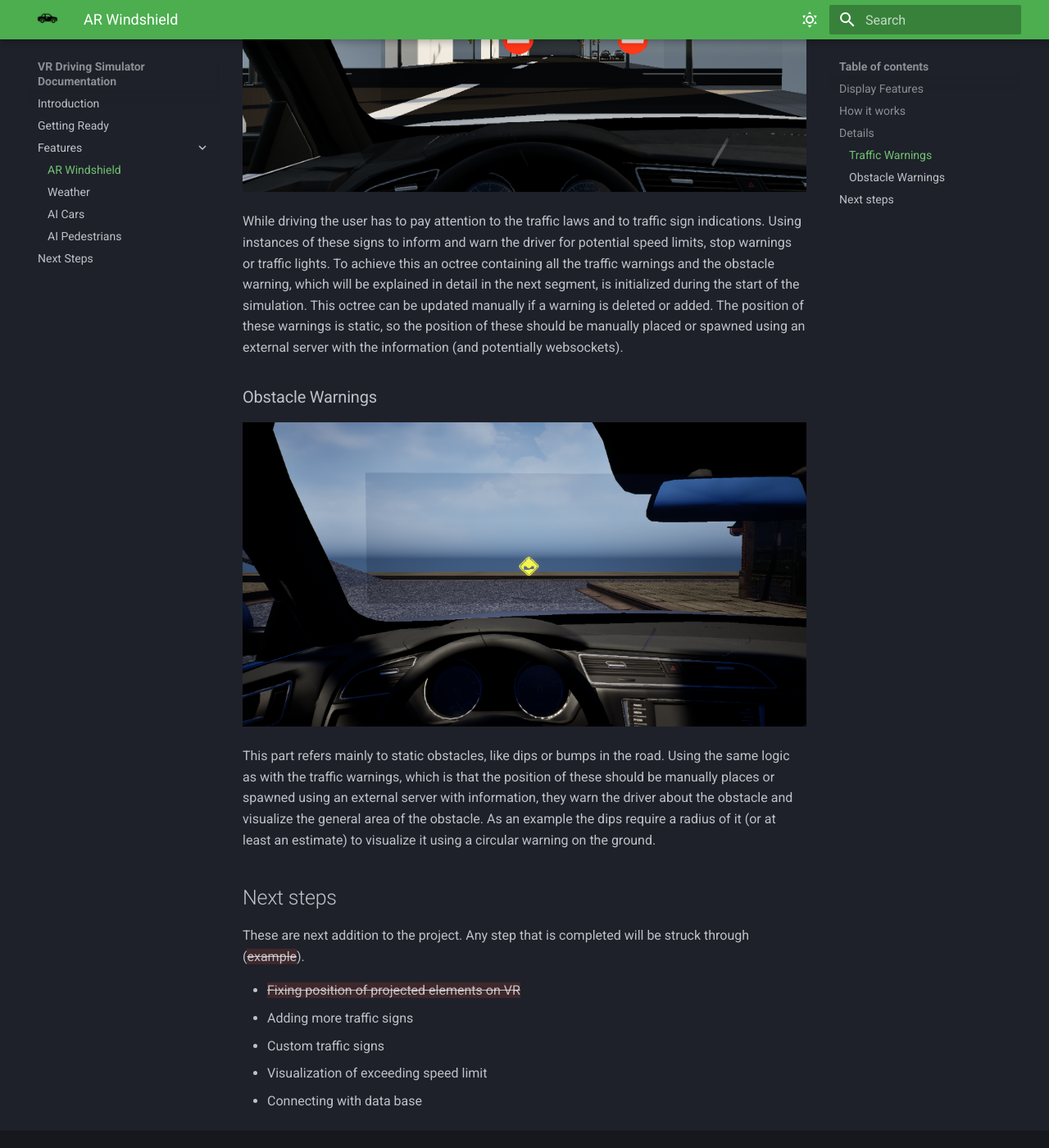
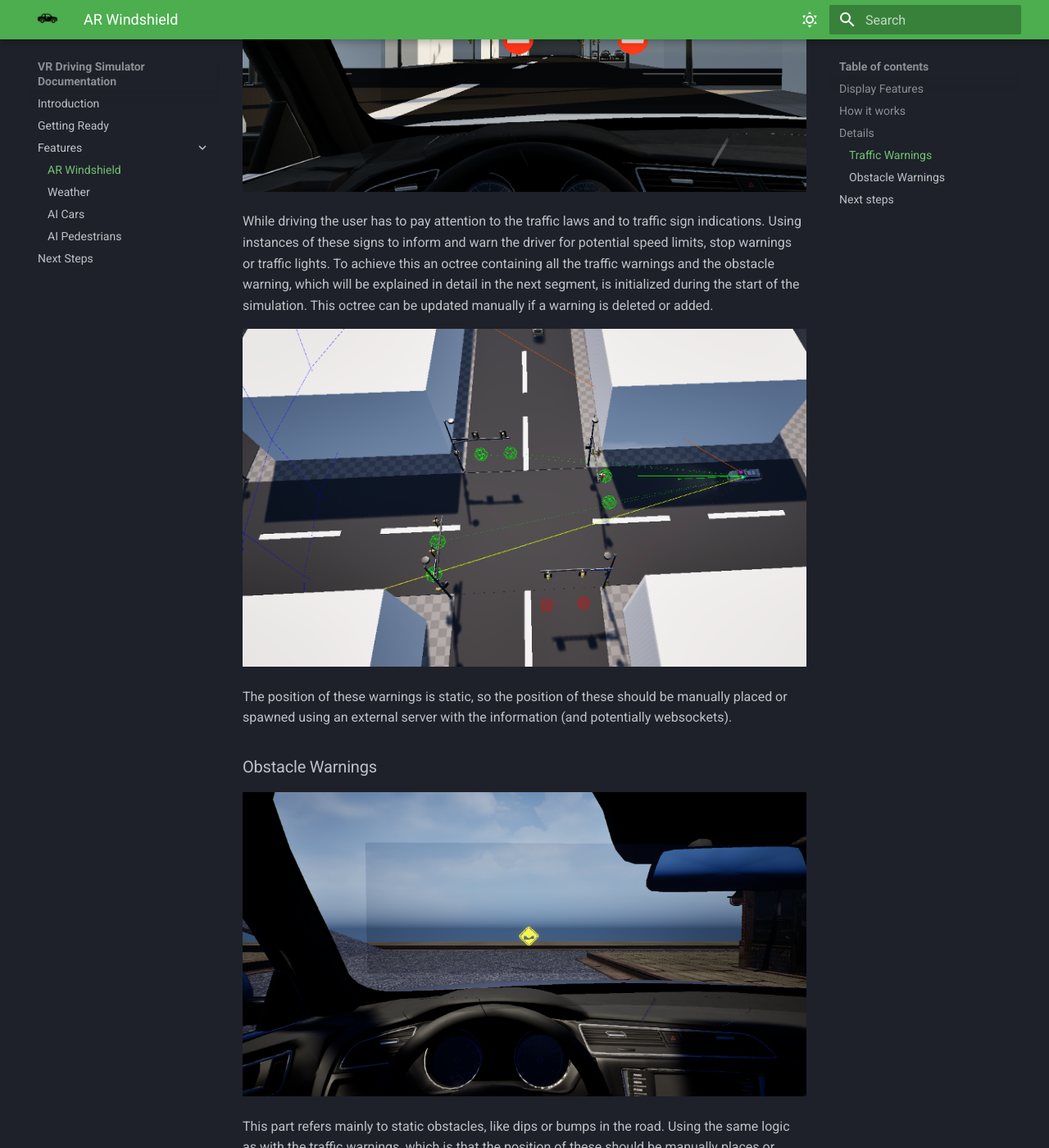
Before and after one commit to DimCharala/docs-vr-sim, an MkDocs documentation site: the page built from docs/ar-windshield.md, in a window 1280 px wide and 1400 px high, scrolled down 1427 px. Shown: the whole window at 82% size. Built offline with MkDocs 1.6.1 and Material for MkDocs 9.7.7, drawn with Linux system fonts in a browser that asks for light colours; some web fonts are replaced.

Commit message:
sign visualization pic added

```diff
--- a/docs/ar-windshield.md
+++ b/docs/ar-windshield.md
@@ -25,7 +25,11 @@ Specifically for the visualization of the danger levels of Cars and Pedestrians
 
 ![Forbidden traffic sign during traffic light](assets/traffic-warning-forbidden.png)
 
-While driving the user has to pay attention to the traffic laws and to traffic sign indications. Using instances of these signs to inform and warn the driver for potential speed limits, stop warnings or traffic lights. To achieve this an octree containing all the traffic warnings and the obstacle warning, which will be explained in detail in the next segment, is initialized during the start of the simulation. This octree can be updated manually if a warning is deleted or added. The position of these warnings is static, so the position of these should be manually placed or spawned using an external server with the information (and potentially websockets).
+While driving the user has to pay attention to the traffic laws and to traffic sign indications. Using instances of these signs to inform and warn the driver for potential speed limits, stop warnings or traffic lights. To achieve this an octree containing all the traffic warnings and the obstacle warning, which will be explained in detail in the next segment, is initialized during the start of the simulation. This octree can be updated manually if a warning is deleted or added.
+
+![Warnings Algorithm](assets/sign-visualization-algorithm.png)
+
+The position of these warnings is static, so the position of these should be manually placed or spawned using an external server with the information (and potentially websockets).
 
 ### Obstacle Warnings
 
```
Also changed, not shown: docs/assets/sign-visualization-algorithm.png (added).
